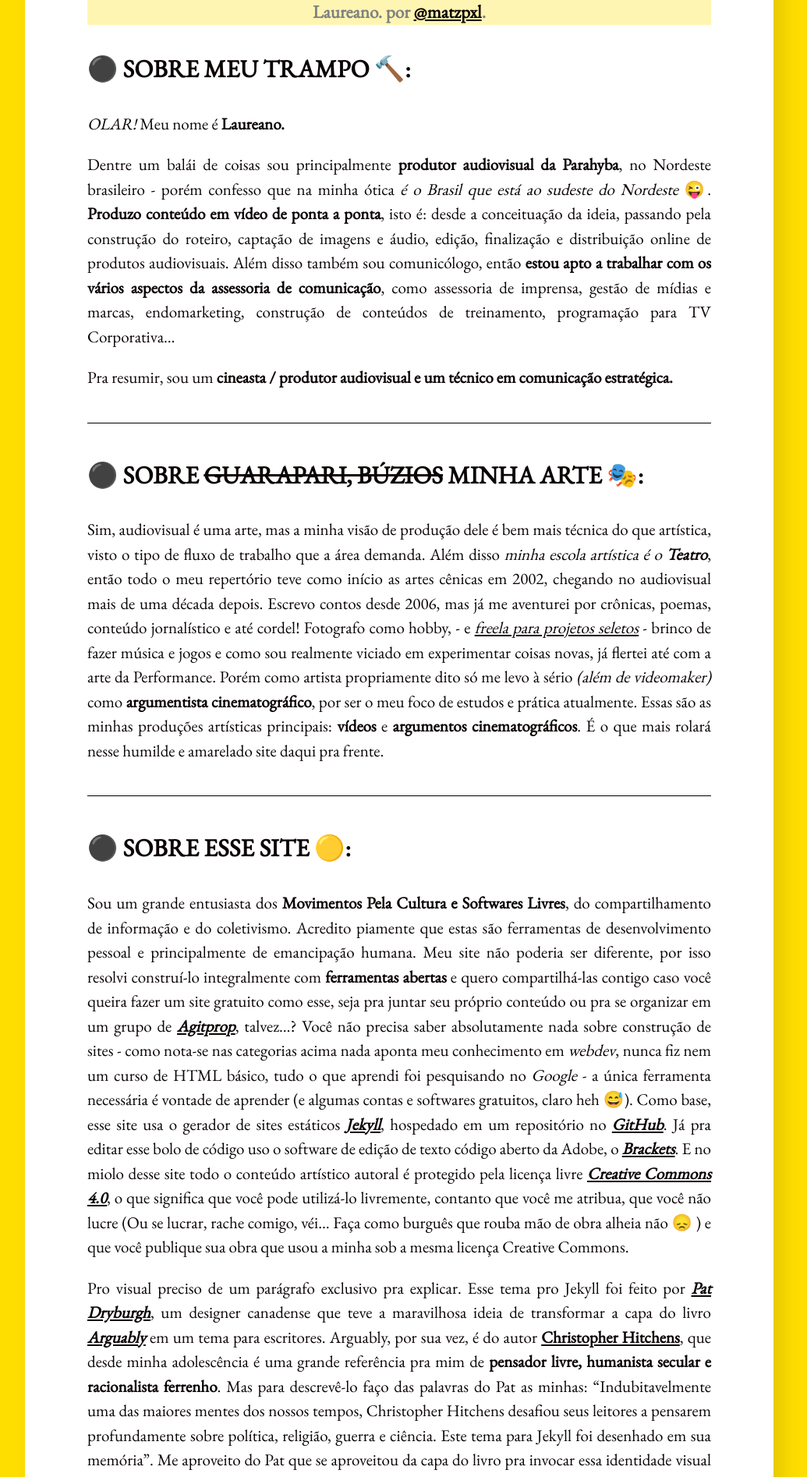
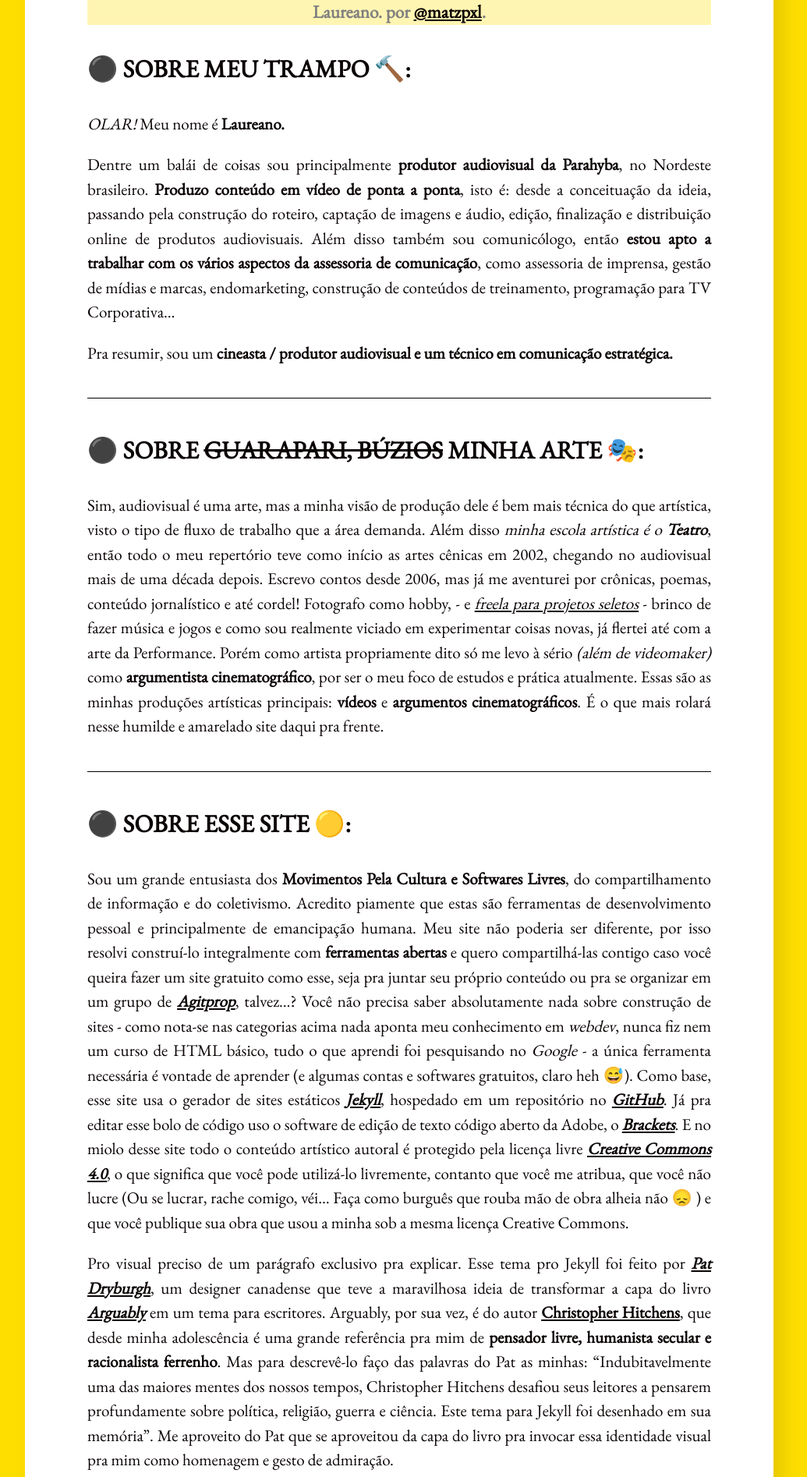
Before and after one commit to tropicaos/laueu, a Jekyll site: the page built from sobre.md, in a window 1280 px wide. Shown: the part 946-2840 px from the top of the page at 78% size, without its empty margins (128-1163 px from the left). Built offline with Jekyll 4.4.1, drawn with Linux system fonts in a browser that asks for light colours.

Commit message:
Update sobre.md

```diff
--- a/sobre.md
+++ b/sobre.md
@@ -13,7 +13,7 @@ layout: page
 ### **⚫ SOBRE MEU TRAMPO 🔨:**
 *OLAR!* Meu nome é **Laureano.**
 
-Dentre um balái de coisas sou principalmente **produtor audiovisual da Parahyba**, no Nordeste brasileiro - porém confesso que na minha ótica *é o Brasil que está ao sudeste do Nordeste* 😜. **Produzo conteúdo em vídeo de ponta a ponta**, isto é: desde a conceituação da ideia, passando pela construção do roteiro, captação de imagens e áudio, edição, finalização e distribuição online de produtos audiovisuais. Além disso também sou comunicólogo, então **estou apto a trabalhar com os vários aspectos da assessoria de comunicação**, como assessoria de imprensa, gestão de mídias e marcas, endomarketing, construção de conteúdos de treinamento, programação para TV Corporativa...
+Dentre um balái de coisas sou principalmente **produtor audiovisual da Parahyba**, no Nordeste brasileiro. **Produzo conteúdo em vídeo de ponta a ponta**, isto é: desde a conceituação da ideia, passando pela construção do roteiro, captação de imagens e áudio, edição, finalização e distribuição online de produtos audiovisuais. Além disso também sou comunicólogo, então **estou apto a trabalhar com os vários aspectos da assessoria de comunicação**, como assessoria de imprensa, gestão de mídias e marcas, endomarketing, construção de conteúdos de treinamento, programação para TV Corporativa...
 
 Pra resumir, sou um **cineasta / produtor audiovisual e um técnico em comunicação estratégica.**
 
```
